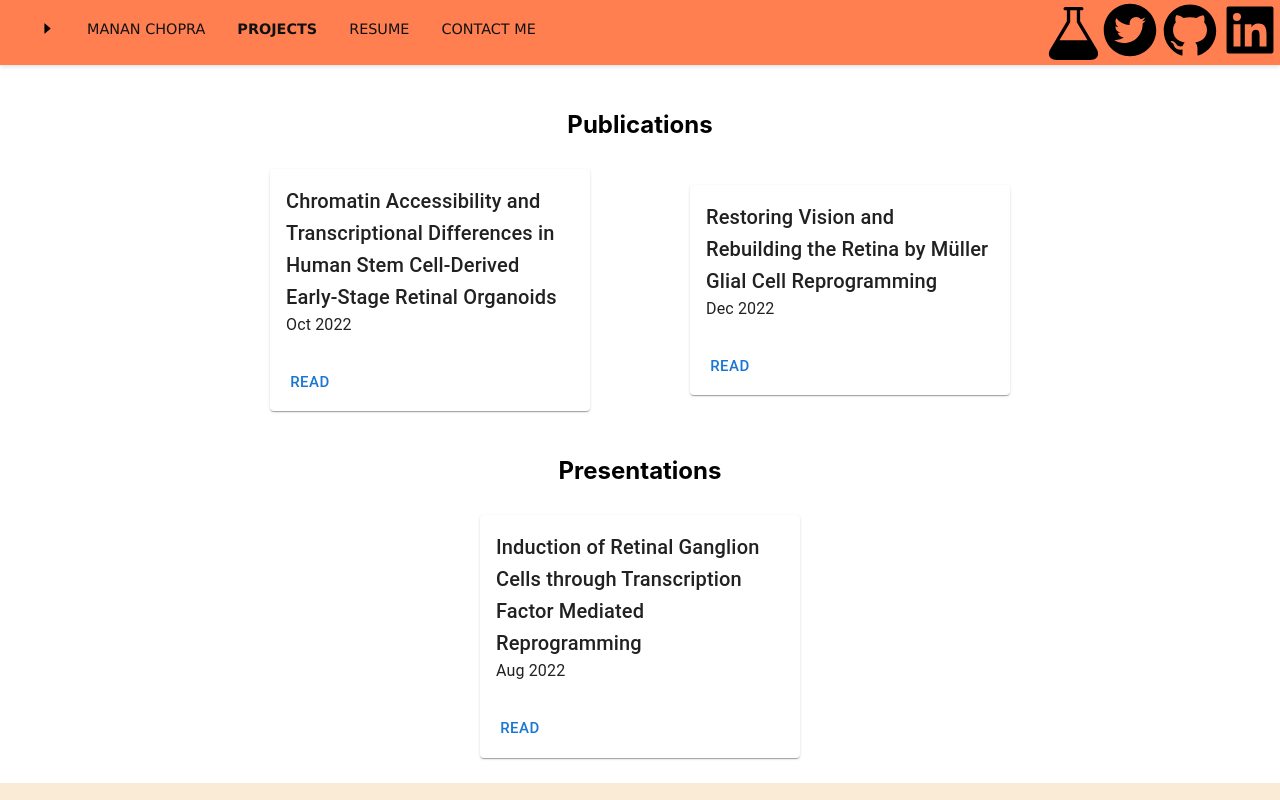
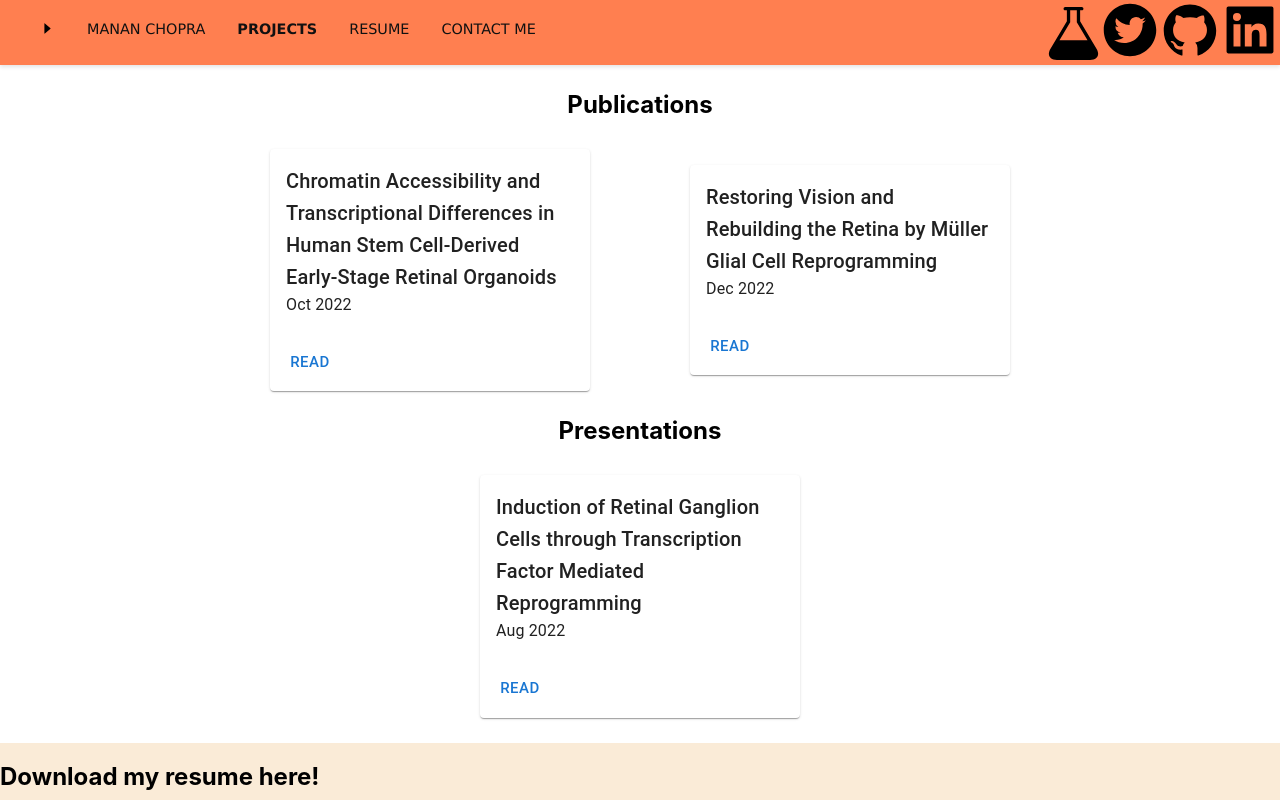
Before and after one commit to recursivelymanan/portfolio-web, a React (Create React App) app: page / in a window 1280 px wide. Shown: the top 800 px of the page. Built offline with nearby package versions, Linux system fonts and the light colour scheme.

Commit message:
fixed padding

```diff
--- a/src/components/Contact/Contact.css
+++ b/src/components/Contact/Contact.css
@@ -1,6 +1,6 @@
 h1 {
   text-align: center;
-  margin-top: 45px;
+  margin-top: 25px;
   margin-bottom: 30px;
   height: fit-content;
 }
```
